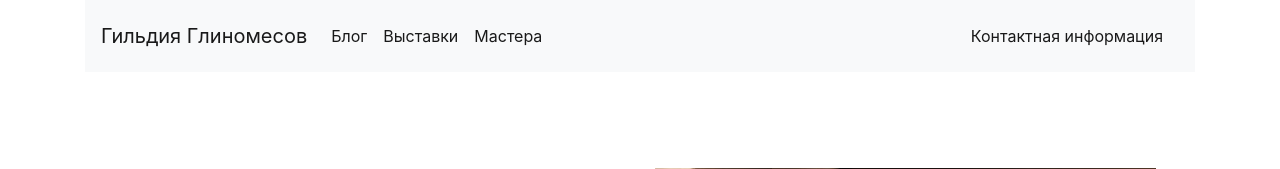
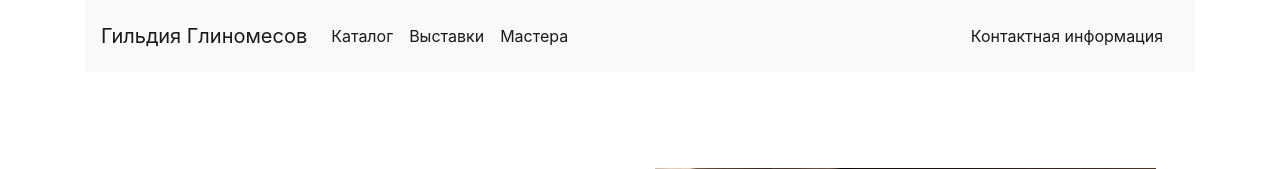
Before and after one commit to alextk37/home_work_19.2, a Django app: page / in a window 1280 px wide. Shown: the top 169 px of the page. Run offline with Django 5.2, Linux system fonts and the light colour scheme; data comes from the database, SQL or seed files in the repository; some libraries are stand-ins or nearby versions.

Commit message:
fix header

```diff
--- a/catalog/templates/catalog/includes/header.html
+++ b/catalog/templates/catalog/includes/header.html
@@ -7,7 +7,7 @@
         <div class="collapse navbar-collapse" id="navbarNav">
             <ul class="navbar-nav">
                 <li class="nav-item active">
-                    <a class="nav-link" href="#">Блог</a>
+                    <a class="nav-link" href="{% url 'catalog:catalog' %}">Каталог</a>
                 </li>
                 <li class="nav-item active">
                     <a class="nav-link" href="#">Выставки</a>
```
